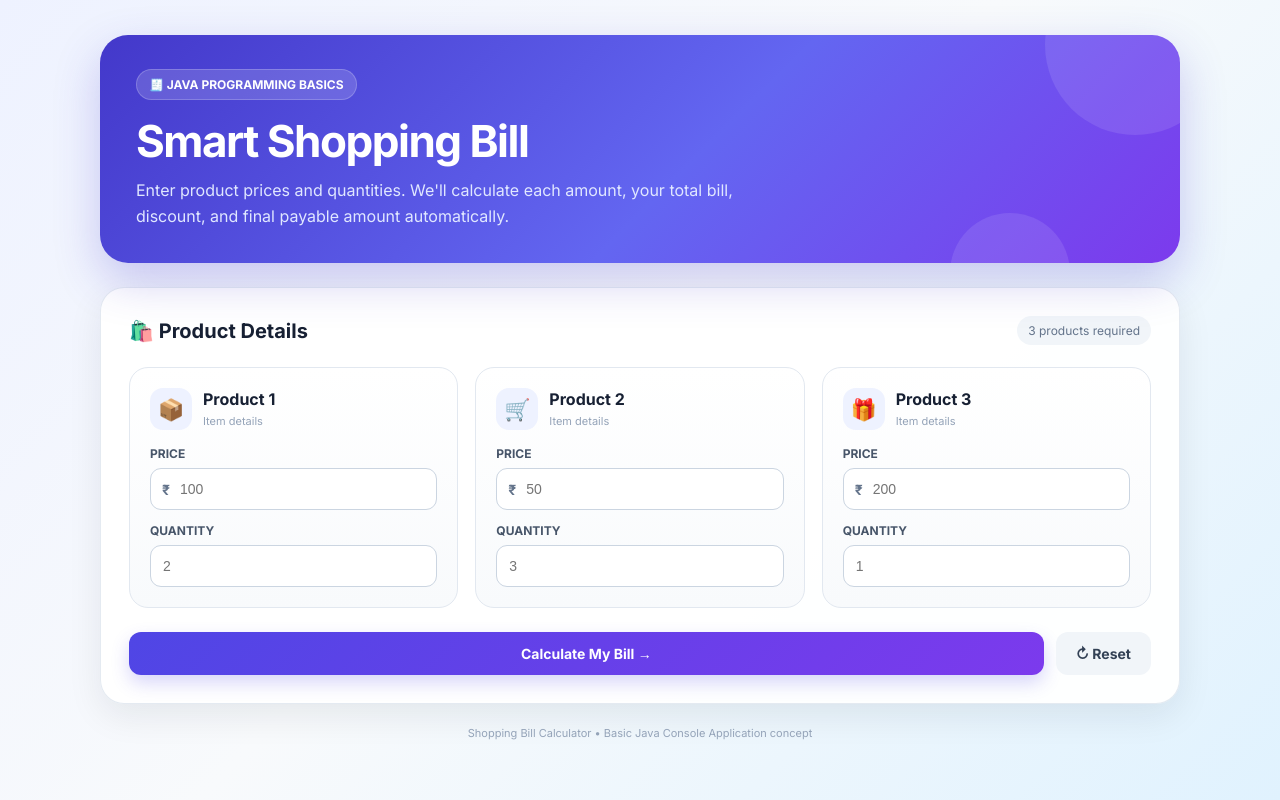
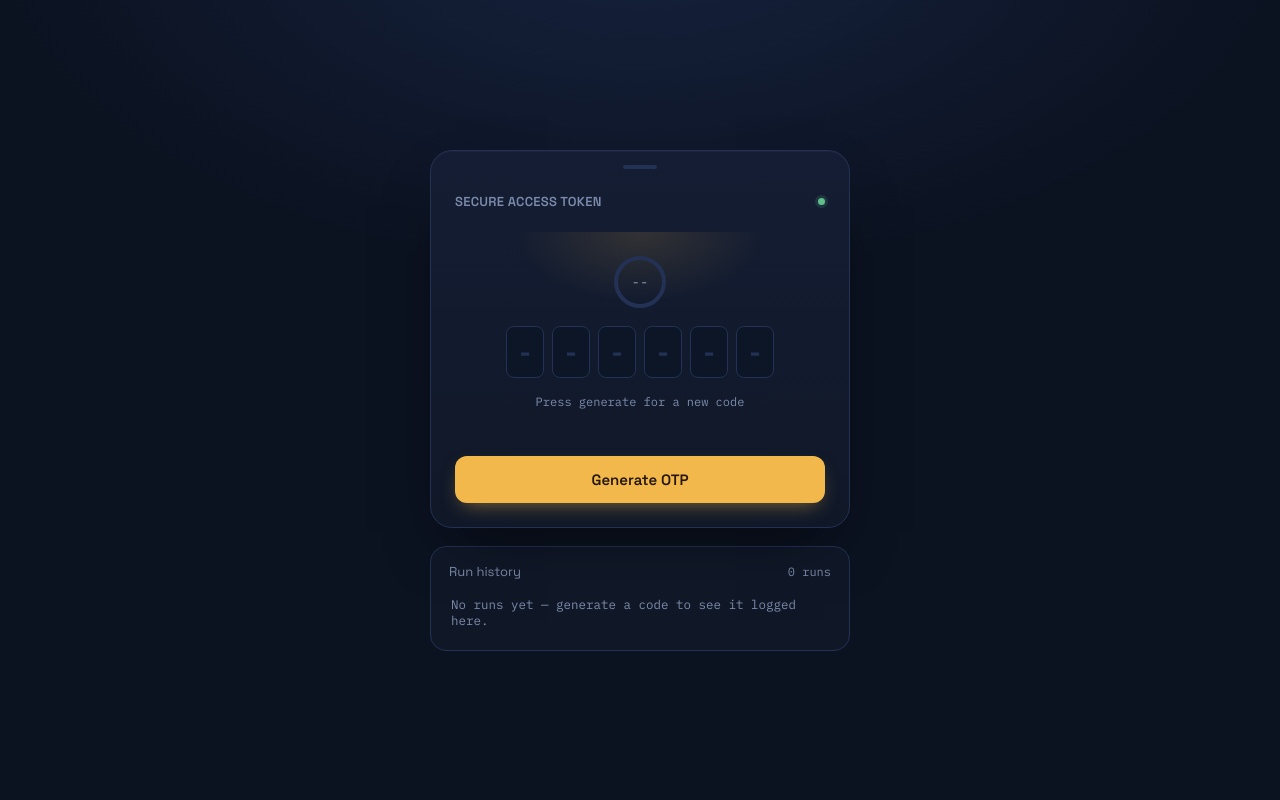
Before and after one commit to dandudharani/Dharani-s-profile, a plain HTML site: page index.html in a window 1280 px wide. Drawn offline with Linux system fonts and the light colour scheme.

Commit message:
Add files via upload

```diff
--- a/index.html
+++ b/index.html
@@ -3,302 +3,328 @@
 <head>
 <meta charset="UTF-8">
 <meta name="viewport" content="width=device-width, initial-scale=1.0">
-<title>Smart Shopping Bill Calculator</title>
+<title>OTP Generator</title>
+<link rel="preconnect" href="https://fonts.googleapis.com">
+<link href="https://fonts.googleapis.com/css2?family=Space+Grotesk:wght@400;500;600&family=IBM+Plex+Mono:wght@400;500;600&display=swap" rel="stylesheet">
 <style>
-@import url('https://fonts.googleapis.com/css2?family=Inter:wght@400;500;600;700;800&display=swap');
-
-*{box-sizing:border-box}
+  :root{
+    --bg:#0b1220;
+    --panel:#141d33;
+    --panel-2:#101828;
+    --border:#223154;
+    --text:#e8ecf5;
+    --muted:#7c8bab;
+    --accent:#f2b84b;
+    --accent-dim:rgba(242,184,75,0.14);
+    --ok:#5fbf8b;
+  }
+  *{box-sizing:border-box;}
+  html,body{height:100%;}
   body{
     margin:0;
-  font-family:Inter,Arial,sans-serif;
     min-height:100vh;
-  background:linear-gradient(135deg,#eef2ff 0%,#f8fafc 48%,#e0f2fe 100%);
-  color:#172033;
+    display:flex;
+    align-items:center;
+    justify-content:center;
+    padding:32px 16px;
+    background:
+      radial-gradient(1100px 600px at 50% -10%, #16223e 0%, var(--bg) 60%);
+    font-family:'Space Grotesk', system-ui, sans-serif;
+    color:var(--text);
   }
-.wrapper{width:min(1080px,94%);margin:0 auto;padding:35px 0 50px}
+  .scene{
+    width:100%;
+    max-width:420px;
+    display:flex;
+    flex-direction:column;
+    gap:18px;
+  }
 
-/* Header */
-.hero{
+  /* Device */
+  .device{
+    background:linear-gradient(180deg, var(--panel) 0%, var(--panel-2) 100%);
+    border:1px solid var(--border);
+    border-radius:22px;
+    padding:28px 24px 24px;
+    box-shadow:0 30px 60px -25px rgba(0,0,0,0.6), inset 0 1px 0 rgba(255,255,255,0.03);
     position:relative;
-  overflow:hidden;
-  background:linear-gradient(135deg,#4338ca,#6366f1 55%,#7c3aed);
-  color:#fff;
-  border-radius:28px;
-  padding:34px 36px;
-  margin-bottom:24px;
-  box-shadow:0 18px 45px rgba(67,56,202,.25);
   }
-.hero:before,.hero:after{
-  content:"";position:absolute;border-radius:50%;background:rgba(255,255,255,.10)
+  .device::before{
+    content:"";
+    position:absolute;
+    top:14px; left:50%;
+    transform:translateX(-50%);
+    width:34px; height:4px;
+    border-radius:2px;
+    background:var(--border);
   }
-.hero:before{width:180px;height:180px;right:-45px;top:-80px}
-.hero:after{width:120px;height:120px;right:110px;bottom:-70px}
-.badge{
-  display:inline-flex;align-items:center;gap:7px;
-  background:rgba(255,255,255,.16);
-  border:1px solid rgba(255,255,255,.2);
-  padding:7px 12px;border-radius:30px;font-size:12px;font-weight:700;
-  margin-bottom:14px;
-}
-.hero h1{position:relative;margin:0;font-size:clamp(28px,5vw,44px);letter-spacing:-1.5px}
-.hero p{position:relative;margin:10px 0 0;color:#e0e7ff;max-width:650px;line-height:1.6}
-
-/* Cards */
-.card{
-  background:rgba(255,255,255,.94);
-  border:1px solid rgba(226,232,240,.9);
-  border-radius:24px;
-  padding:28px;
-  box-shadow:0 12px 35px rgba(15,23,42,.08);
+  .brand{
+    display:flex;
+    align-items:center;
+    justify-content:space-between;
+    margin-top:14px;
     margin-bottom:22px;
   }
-.section-head{display:flex;justify-content:space-between;align-items:center;gap:15px;margin-bottom:22px}
-.section-head h2{margin:0;font-size:20px}
-.section-head span{font-size:12px;color:#64748b;background:#f1f5f9;padding:7px 11px;border-radius:20px}
-
-/* Product grid */
-.products{display:grid;grid-template-columns:repeat(3,1fr);gap:17px}
-.product{
-  position:relative;
-  border:1px solid #e2e8f0;
-  border-radius:19px;
-  padding:20px;
-  background:linear-gradient(180deg,#fff,#f8fafc);
-  transition:.2s;
+  .brand-name{
+    font-size:13px;
+    font-weight:600;
+    letter-spacing:0.02em;
+    color:var(--muted);
   }
-.product:hover{transform:translateY(-3px);box-shadow:0 10px 25px rgba(15,23,42,.08)}
-.product-top{display:flex;align-items:center;gap:11px;margin-bottom:16px}
-.icon{
-  width:42px;height:42px;display:grid;place-items:center;
-  border-radius:13px;background:#eef2ff;font-size:21px
-}
-.product h3{margin:0;font-size:16px}
-.product small{color:#94a3b8;font-size:11px}
-label{display:block;margin:13px 0 7px;font-size:12px;font-weight:700;color:#475569}
-.input-wrap{position:relative}
-.prefix{
-  position:absolute;left:12px;top:50%;transform:translateY(-50%);
-  color:#64748b;font-weight:700;font-size:14px
-}
-input{
-  width:100%;padding:12px 12px 12px 29px;
-  border:1px solid #cbd5e1;border-radius:11px;
-  background:#fff;font-size:14px;outline:none;transition:.2s
-}
-input:focus{border-color:#6366f1;box-shadow:0 0 0 4px rgba(99,102,241,.11)}
-.qty input{padding-left:12px}
-
-/* Buttons */
-.actions{display:flex;gap:12px;margin-top:24px}
-button{
-  border:0;border-radius:12px;padding:13px 20px;
-  font:700 14px Inter,Arial;cursor:pointer;transition:.2s
-}
-.calculate{
-  flex:1;color:white;
-  background:linear-gradient(135deg,#4f46e5,#7c3aed);
-  box-shadow:0 8px 18px rgba(79,70,229,.22)
-}
-.calculate:hover{transform:translateY(-2px)}
-.reset{background:#f1f5f9;color:#334155}
-.reset:hover{background:#e2e8f0}
-
-/* Error */
-.error{
-  display:none;margin-top:15px;padding:11px 13px;
-  border-radius:10px;background:#fef2f2;color:#b91c1c;font-size:12px;font-weight:600
+  .brand-dot{
+    width:7px;height:7px;border-radius:50%;
+    background:var(--ok);
+    box-shadow:0 0 0 3px rgba(95,191,139,0.15);
   }
 
-/* Bill */
-.bill{display:none}
-.bill.show{display:block;animation:show .35s ease}
-@keyframes show{from{opacity:0;transform:translateY(8px)}to{opacity:1;transform:none}}
-.bill-header{
-  display:flex;justify-content:space-between;align-items:center;
-  padding-bottom:17px;border-bottom:1px solid #e2e8f0
+  .display-wrap{
+    display:flex;
+    flex-direction:column;
+    align-items:center;
+    gap:16px;
+    padding:22px 10px 26px;
+    background:radial-gradient(180px 100px at 50% 0%, var(--accent-dim), transparent 70%);
+    border-radius:16px;
+    margin-bottom:20px;
   }
-.bill-header h2{margin:0;font-size:20px}
-.status{font-size:11px;font-weight:700;color:#15803d;background:#dcfce7;padding:7px 10px;border-radius:20px}
-.bill-row{
-  display:flex;justify-content:space-between;align-items:center;
-  padding:15px 0;border-bottom:1px solid #f1f5f9;font-size:14px
+
+  .ring-wrap{ position:relative; width:56px; height:56px; }
+  .ring-wrap svg{ transform:rotate(-90deg); }
+  .ring-bg{ fill:none; stroke:var(--border); stroke-width:4; }
+  .ring-fg{ fill:none; stroke:var(--accent); stroke-width:4; stroke-linecap:round;
+    transition:stroke-dashoffset 1s linear; }
+  .ring-label{
+    position:absolute; inset:0;
+    display:flex; align-items:center; justify-content:center;
+    font-family:'IBM Plex Mono', monospace;
+    font-size:14px; color:var(--muted);
   }
-.bill-row span:first-child{color:#64748b}
-.bill-row strong{font-size:14px}
-.total{font-size:17px!important;color:#172033!important}
-.discount{color:#15803d!important}
-.final{
-  display:flex;justify-content:space-between;align-items:center;
-  margin-top:18px;padding:19px 20px;border-radius:16px;
-  background:linear-gradient(135deg,#eef2ff,#f5f3ff);
-  border:1px solid #ddd6fe
+
+  .digits{
+    display:flex;
+    gap:8px;
   }
-.final span:first-child{font-weight:700}
-.final span:last-child{font-size:25px;font-weight:800;color:#4338ca}
-.note{text-align:center;color:#64748b;font-size:12px;margin:15px 0 0}
+  .digit{
+    width:38px; height:52px;
+    display:flex; align-items:center; justify-content:center;
+    background:#0d1626;
+    border:1px solid var(--border);
+    border-radius:8px;
+    font-family:'IBM Plex Mono', monospace;
+    font-size:26px;
+    font-weight:600;
+    color:var(--accent);
+    text-shadow:0 0 14px rgba(242,184,75,0.35);
+    font-variant-numeric:tabular-nums;
+  }
+  .digit.placeholder{ color:var(--border); text-shadow:none; }
 
-/* Footer */
-.footer{text-align:center;color:#94a3b8;font-size:11px;margin-top:8px}
+  .status-line{
+    font-family:'IBM Plex Mono', monospace;
+    font-size:12px;
+    color:var(--muted);
+    min-height:16px;
+  }
 
-@media(max-width:760px){
-  .wrapper{width:92%;padding-top:20px}
-  .hero{padding:26px 22px;border-radius:22px}
-  .card{padding:20px;border-radius:20px}
-  .products{grid-template-columns:1fr}
-  .section-head{align-items:flex-start;flex-direction:column}
+  .generate-btn{
+    width:100%;
+    padding:14px;
+    border:none;
+    border-radius:12px;
+    background:var(--accent);
+    color:#241705;
+    font-family:'Space Grotesk', sans-serif;
+    font-size:15px;
+    font-weight:600;
+    cursor:pointer;
+    transition:transform 0.12s ease, box-shadow 0.2s ease;
+    box-shadow:0 8px 20px -8px rgba(242,184,75,0.55);
   }
-@media(max-width:420px){
-  .actions{flex-direction:column}
-  .final span:last-child{font-size:21px}
+  .generate-btn:hover{ box-shadow:0 10px 26px -8px rgba(242,184,75,0.7); }
+  .generate-btn:active{ transform:scale(0.97); }
+  .generate-btn:focus-visible{ outline:2px solid var(--text); outline-offset:3px; }
+
+  /* Log panel */
+  .log{
+    background:var(--panel-2);
+    border:1px solid var(--border);
+    border-radius:16px;
+    padding:16px 18px;
+  }
+  .log-header{
+    display:flex;
+    justify-content:space-between;
+    align-items:center;
+    margin-bottom:10px;
+  }
+  .log-title{ font-size:13px; color:var(--muted); }
+  .log-count{ font-family:'IBM Plex Mono', monospace; font-size:12px; color:var(--muted); }
+  .log-list{
+    list-style:none;
+    margin:0; padding:0;
+    display:flex; flex-direction:column;
+    gap:6px;
+    font-family:'IBM Plex Mono', monospace;
+    font-size:12.5px;
+  }
+  .log-list li{
+    display:flex;
+    justify-content:space-between;
+    gap:10px;
+    padding:7px 10px;
+    border-radius:8px;
+    background:rgba(255,255,255,0.02);
+    color:var(--text);
+  }
+  .log-list li .run{ color:var(--muted); }
+  .log-list li .code{ color:var(--accent); }
+  .log-list li .ok{ color:var(--ok); }
+  .log-empty{ color:var(--muted); font-family:'IBM Plex Mono', monospace; font-size:12.5px; padding:6px 2px; }
+
+  @keyframes fadeIn{
+    from{ opacity:0; transform:translateY(-4px); }
+    to{ opacity:1; transform:translateY(0); }
+  }
+  .log-list li.new{ animation:fadeIn 0.25s ease; }
+
+  @media (prefers-reduced-motion: reduce){
+    .generate-btn, .ring-fg, .log-list li.new{ animation:none !important; transition:none !important; }
   }
 </style>
 </head>
 <body>
 
-<div class="wrapper">
-
-  <header class="hero">
-    <div class="badge">🧾 JAVA PROGRAMMING BASICS</div>
-    <h1>Smart Shopping Bill</h1>
-    <p>Enter product prices and quantities. We'll calculate each amount, your total bill, discount, and final payable amount automatically.</p>
-  </header>
-
-  <section class="card">
-    <div class="section-head">
-      <h2>🛍️ Product Details</h2>
-      <span>3 products required</span>
+  <div class="scene">
+    <div class="device">
+      <div class="brand">
+        <span class="brand-name">SECURE ACCESS TOKEN</span>
+        <span class="brand-dot" aria-hidden="true"></span>
       </div>
 
-    <div class="products">
-      <div class="product">
-        <div class="product-top">
-          <div class="icon">📦</div>
-          <div><h3>Product 1</h3><small>Item details</small></div>
+      <div class="display-wrap">
+        <div class="ring-wrap" aria-hidden="true">
+          <svg width="56" height="56">
+            <circle class="ring-bg" cx="28" cy="28" r="24"></circle>
+            <circle class="ring-fg" id="ring" cx="28" cy="28" r="24"
+              stroke-dasharray="150.8" stroke-dashoffset="150.8"></circle>
+          </svg>
+          <span class="ring-label" id="ringLabel">--</span>
         </div>
-        <label for="price1">PRICE</label>
-        <div class="input-wrap">
-          <span class="prefix">₹</span>
-          <input id="price1" type="number" min="0" step="0.01" placeholder="100">
+
+        <div class="digits" id="digits" aria-live="polite" aria-label="One time password">
+          <div class="digit placeholder">-</div>
+          <div class="digit placeholder">-</div>
+          <div class="digit placeholder">-</div>
+          <div class="digit placeholder">-</div>
+          <div class="digit placeholder">-</div>
+          <div class="digit placeholder">-</div>
         </div>
-        <label for="qty1">QUANTITY</label>
-        <div class="input-wrap qty">
-          <input id="qty1" type="number" min="0" step="1" placeholder="2">
+
+        <div class="status-line" id="statusLine">Press generate for a new code</div>
+      </div>
+
+      <button class="generate-btn" id="generateBtn">Generate OTP</button>
+    </div>
+
+    <div class="log">
+      <div class="log-header">
+        <span class="log-title">Run history</span>
+        <span class="log-count" id="logCount">0 runs</span>
+      </div>
+      <ul class="log-list" id="logList"></ul>
+      <div class="log-empty" id="logEmpty">No runs yet — generate a code to see it logged here.</div>
     </div>
   </div>
 
-      <div class="product">
-        <div class="product-top">
-          <div class="icon">🛒</div>
-          <div><h3>Product 2</h3><small>Item details</small></div>
-        </div>
-        <label for="price2">PRICE</label>
-        <div class="input-wrap">
-          <span class="prefix">₹</span>
-          <input id="price2" type="number" min="0" step="0.01" placeholder="50">
-        </div>
-        <label for="qty2">QUANTITY</label>
-        <div class="input-wrap qty">
-          <input id="qty2" type="number" min="0" step="1" placeholder="3">
-        </div>
-      </div>
+<script>
+  const digitsEl = document.getElementById('digits');
+  const statusLine = document.getElementById('statusLine');
+  const generateBtn = document.getElementById('generateBtn');
+  const logList = document.getElementById('logList');
+  const logEmpty = document.getElementById('logEmpty');
+  const logCount = document.getElementById('logCount');
+  const ring = document.getElementById('ring');
+  const ringLabel = document.getElementById('ringLabel');
 
-      <div class="product">
-        <div class="product-top">
-          <div class="icon">🎁</div>
-          <div><h3>Product 3</h3><small>Item details</small></div>
-        </div>
-        <label for="price3">PRICE</label>
-        <div class="input-wrap">
-          <span class="prefix">₹</span>
-          <input id="price3" type="number" min="0" step="0.01" placeholder="200">
-        </div>
-        <label for="qty3">QUANTITY</label>
-        <div class="input-wrap qty">
-          <input id="qty3" type="number" min="0" step="1" placeholder="1">
-        </div>
-      </div>
-    </div>
+  const CIRCUMFERENCE = 150.8;
+  const EXPIRY_SECONDS = 30;
+  let runCount = 0;
+  let timerInterval = null;
 
-    <div id="error" class="error">⚠️ Please enter valid prices and whole-number quantities for all 3 products.</div>
-
-    <div class="actions">
-      <button class="calculate" onclick="calculateBill()">Calculate My Bill →</button>
-      <button class="reset" onclick="resetBill()">↻ Reset</button>
-    </div>
-  </section>
-
-  <section id="bill" class="card bill">
-    <div class="bill-header">
-      <h2>🧾 Shopping Bill</h2>
-      <div class="status">✓ CALCULATED</div>
-    </div>
-
-    <div class="bill-row"><span>Product 1 Amount</span><strong id="amount1">₹0.00</strong></div>
-    <div class="bill-row"><span>Product 2 Amount</span><strong id="amount2">₹0.00</strong></div>
-    <div class="bill-row"><span>Product 3 Amount</span><strong id="amount3">₹0.00</strong></div>
-    <div class="bill-row"><span class="total">Total Bill</span><strong class="total" id="total">₹0.00</strong></div>
-    <div class="bill-row"><span class="discount">Discount (10% if total ≥ ₹500)</span><strong class="discount" id="discount">₹0.00</strong></div>
-
-    <div class="final">
-      <span>Final Amount</span>
-      <span id="finalAmount">₹0.00</span>
-    </div>
-    <p class="note" id="discountMessage"></p>
-  </section>
-
-  <div class="footer">Shopping Bill Calculator • Basic Java Console Application concept</div>
-</div>
-
-<script>
-function money(value){
-  return "₹" + value.toFixed(2);
+  function randomOtp(){
+    // 6-digit OTP, always between 100000 and 999999
+    return Math.floor(100000 + Math.random() * 900000);
   }
 
-function calculateBill(){
-  const prices = [1,2,3].map(i => Number(document.getElementById("price"+i).value));
-  const quantities = [1,2,3].map(i => Number(document.getElementById("qty"+i).value));
-  const error = document.getElementById("error");
-
-  if(
-    prices.some(p => !Number.isFinite(p) || p < 0) ||
-    quantities.some(q => !Number.isFinite(q) || q < 0 || !Number.isInteger(q))
-  ){
-    error.style.display = "block";
-    document.getElementById("bill").classList.remove("show");
+  function renderDigits(otpString, animate){
+    const boxes = digitsEl.querySelectorAll('.digit');
+    boxes.forEach((box, i) => {
+      box.classList.remove('placeholder');
+      if(!animate){
+        box.textContent = otpString[i];
         return;
       }
-
-  error.style.display = "none";
-
-  const amounts = prices.map((p,i) => p * quantities[i]);
-  const total = amounts.reduce((sum,a) => sum + a, 0);
-  const discount = total >= 500 ? total * 0.10 : 0;
-  const finalAmount = total - discount;
-
-  document.getElementById("amount1").textContent = money(amounts[0]);
-  document.getElementById("amount2").textContent = money(amounts[1]);
-  document.getElementById("amount3").textContent = money(amounts[2]);
-  document.getElementById("total").textContent = money(total);
-  document.getElementById("discount").textContent = money(discount);
-  document.getElementById("finalAmount").textContent = money(finalAmount);
-
-  document.getElementById("discountMessage").textContent =
-    discount > 0
-      ? "🎉 10% discount applied because your bill is ₹500 or more."
-      : "No discount applied — discount starts at ₹500.";
-
-  document.getElementById("bill").classList.add("show");
-  document.getElementById("bill").scrollIntoView({behavior:"smooth",block:"start"});
+      let ticks = 0;
+      const maxTicks = 6 + i * 2;
+      const roll = setInterval(() => {
+        box.textContent = Math.floor(Math.random() * 10);
+        ticks++;
+        if(ticks >= maxTicks){
+          clearInterval(roll);
+          box.textContent = otpString[i];
+        }
+      }, 35);
+    });
   }
 
-function resetBill(){
-  [1,2,3].forEach(i=>{
-    document.getElementById("price"+i).value="";
-    document.getElementById("qty"+i).value="";
+  function startExpiry(){
+    clearInterval(timerInterval);
+    let remaining = EXPIRY_SECONDS;
+    ringLabel.textContent = remaining;
+    ring.style.strokeDashoffset = 0;
+    statusLine.textContent = 'Code active — expires in ' + remaining + 's';
+
+    timerInterval = setInterval(() => {
+      remaining--;
+      const offset = CIRCUMFERENCE * (1 - remaining / EXPIRY_SECONDS);
+      ring.style.strokeDashoffset = offset;
+      ringLabel.textContent = remaining > 0 ? remaining : '0';
+
+      if(remaining <= 0){
+        clearInterval(timerInterval);
+        statusLine.textContent = 'Code expired — generate a new one';
+      } else {
+        statusLine.textContent = 'Code active — expires in ' + remaining + 's';
+      }
+    }, 1000);
+  }
+
+  function logRun(otp){
+    runCount++;
+    logEmpty.style.display = 'none';
+
+    const li = document.createElement('li');
+    li.classList.add('new');
+    li.innerHTML =
+      '<span class="run">Run ' + String(runCount).padStart(2, '0') + '</span>' +
+      '<span class="code">' + otp + '</span>' +
+      '<span class="ok">6 digits ✓</span>';
+
+    logList.prepend(li);
+
+    // keep the visible history compact
+    while(logList.children.length > 6){
+      logList.removeChild(logList.lastChild);
+    }
+    logCount.textContent = runCount + (runCount === 1 ? ' run' : ' runs');
+  }
+
+  generateBtn.addEventListener('click', () => {
+    const otp = randomOtp().toString();
+    renderDigits(otp, true);
+    startExpiry();
+    logRun(otp);
   });
-  document.getElementById("bill").classList.remove("show");
-  document.getElementById("error").style.display="none";
-}
 </script>
 </body>
 </html>
```
Lines whose indentation alone changed are shown as unchanged.
